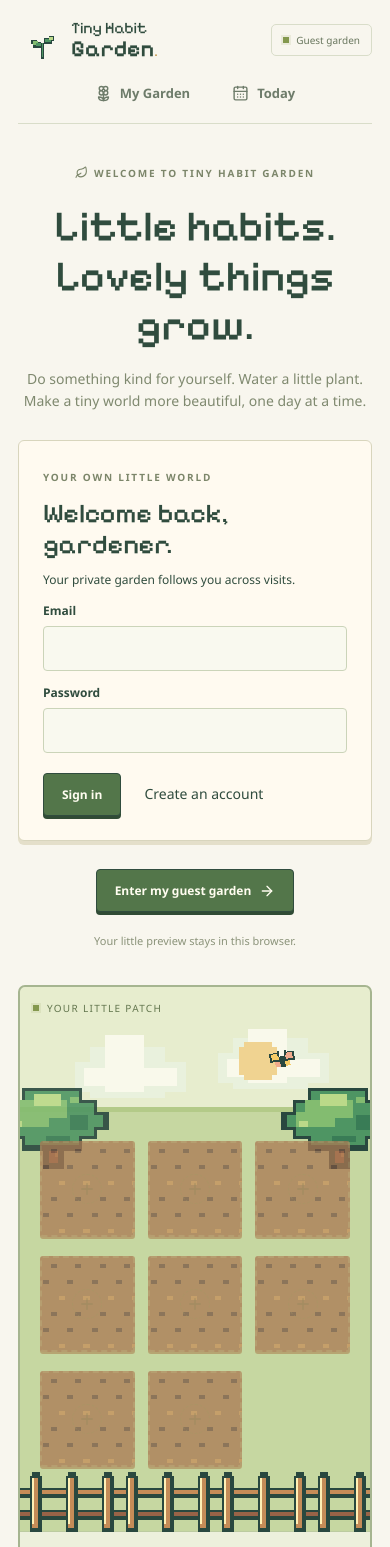
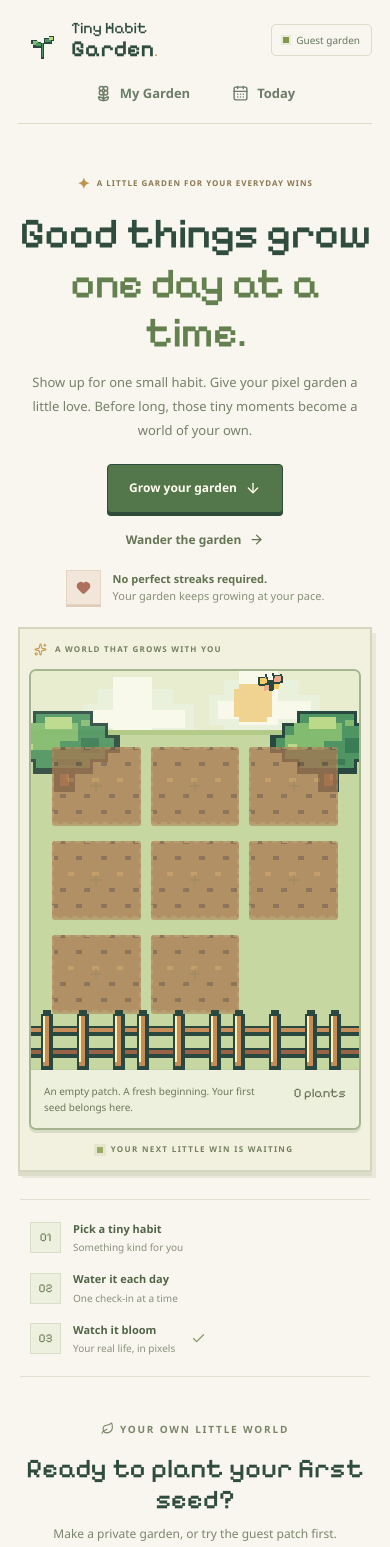
Before and after one commit to thawlinnhtet-coding/tiny-habit-garden, a Next.js app: page / in a window 390 px wide. Shown: the top 1547 px of the page. Built offline with nearby package versions, Linux system fonts and the light colour scheme; no server answers.

Commit message:
feat: polish animated landing page

```diff
--- a/src/app/globals.css
+++ b/src/app/globals.css
@@ -796,30 +796,241 @@ h3 {
   font-size: 12px;
 }
 .landing-wrap {
-  max-width: 940px;
-  margin: 10px auto;
-  text-align: center;
+  max-width: 1264px;
+  margin: 0 auto;
 }
-.landing-wrap h1 {
-  font-size: clamp(45px, 6vw, 68px);
-  margin: 17px auto;
-  max-width: 620px;
+.landing-hero {
+  display: grid;
+  grid-template-columns: minmax(0, 0.9fr) minmax(0, 1.1fr);
+  align-items: center;
+  gap: clamp(34px, 5vw, 72px);
+  padding: 35px 0 40px;
 }
-.landing-wrap > p {
-  font-size: 14px;
-  color: #7f896f;
-  max-width: 450px;
-  margin: 0 auto 23px;
+.landing-copy {
+  position: relative;
+  z-index: 1;
+  padding: 16px 0;
+}
+.landing-eyebrow {
+  color: #8a7751;
+  letter-spacing: 1.4px;
+}
+.landing-seed {
+  color: #bd9350;
+  font-size: 15px;
+}
+.landing-copy h1 {
+  margin: 20px 0 19px;
+  max-width: 570px;
+  font-size: clamp(43px, 5.2vw, 68px);
+  letter-spacing: -1.4px;
+  color: #304c3e;
+}
+.landing-copy h1 span {
+  color: #63804e;
+}
+.landing-description {
+  max-width: 440px;
+  color: #75806a;
+  font-size: 15px;
+  line-height: 1.85;
 }
 .landing-actions {
   display: flex;
   align-items: center;
+  justify-content: flex-start;
+  gap: 23px;
+  margin: 26px 0 28px;
+}
+.landing-start {
+  min-height: 49px;
+  padding-inline: 21px;
+}
+.landing-preview-link {
+  display: inline-flex;
+  align-items: center;
+  gap: 8px;
+  color: #647454;
+  font-size: 12px;
+  font-weight: 700;
+  transition: gap 0.2s ease;
+}
+.landing-preview-link:hover {
+  gap: 12px;
+}
+.landing-kindness {
+  display: flex;
+  align-items: center;
+  gap: 12px;
+  color: #879079;
+  font-size: 11px;
+  line-height: 1.55;
+}
+.landing-kindness strong {
+  color: #61724f;
+  font-size: 11px;
+}
+.kindness-icon {
+  width: 35px;
+  height: 35px;
+  display: grid;
+  place-items: center;
+  color: #ad705c;
+  background: #f1e6d9;
+  border: 1px solid #e5d5c2;
+  box-shadow: 0 2px 0 #ddcdb9;
+}
+.landing-world {
+  position: relative;
+  padding: 14px;
+  background: #f2f0df;
+  border: 2px solid #d4d6be;
+  box-shadow:
+    0 5px 0 #dbddca,
+    8px 9px 0 #eae9d9;
+  animation: world-arrive 0.85s 0.2s both;
+}
+.world-label,
+.world-note {
+  display: flex;
+  align-items: center;
+  gap: 8px;
+  color: #74805f;
+  font-size: 9px;
+  font-weight: 700;
+  letter-spacing: 1.2px;
+}
+.world-label {
+  min-height: 31px;
+  padding: 0 5px 9px;
+}
+.world-label svg {
+  color: #c5984d;
+}
+.world-note {
+  min-height: 31px;
   justify-content: center;
-  gap: 22px;
-  margin-bottom: 35px;
+  padding-top: 8px;
+  font-size: 8px;
+  letter-spacing: 1.35px;
+}
+.world-note-dot {
+  width: 6px;
+  height: 6px;
+  background: #9aab68;
+  box-shadow: 0 0 0 3px #9aab6826;
 }
 .compact-scene {
   text-align: left;
+  box-shadow: 0 3px 0 #d9ddc7;
+}
+.compact-scene .scene-topline {
+  display: none;
+}
+.compact-scene .scene-sky {
+  height: 75px;
+}
+.compact-scene .garden-ground {
+  min-height: 225px;
+  padding: 0 60px 47px;
+}
+.compact-scene .garden-beds {
+  grid-template-columns: repeat(4, minmax(0, 1fr));
+  gap: 13px;
+  margin-top: 12px;
+}
+.compact-scene .garden-plot {
+  min-height: 76px;
+}
+.compact-scene .scene-caption {
+  min-height: 39px;
+}
+.landing-steps {
+  display: flex;
+  justify-content: center;
+  align-items: center;
+  gap: clamp(15px, 3vw, 42px);
+  padding: 21px 18px;
+  border-top: 1px solid #e0e1d2;
+  border-bottom: 1px solid #e0e1d2;
+}
+.landing-step {
+  display: flex;
+  align-items: center;
+  gap: 12px;
+}
+.step-number {
+  width: 31px;
+  height: 31px;
+  display: grid;
+  place-items: center;
+  flex: 0 0 auto;
+  color: #73835c;
+  background: #edf0df;
+  border: 1px solid #d8dec7;
+  font-family: Pixelify, monospace;
+  font-size: 12px;
+}
+.landing-step strong,
+.landing-step small {
+  display: block;
+}
+.landing-step strong {
+  color: #526548;
+  font-size: 11px;
+}
+.landing-step small {
+  margin-top: 2px;
+  color: #89907d;
+  font-size: 10px;
+}
+.step-connector {
+  color: #bdc59f;
+  font-size: 22px;
+  letter-spacing: 3px;
+}
+.step-check {
+  color: #859a5f;
+  margin-left: 4px;
+}
+.landing-join {
+  scroll-margin-top: 24px;
+  padding: 56px 0 18px;
+}
+.join-heading {
+  text-align: center;
+}
+.join-heading h2 {
+  margin: 11px 0 9px;
+  font-size: clamp(25px, 3vw, 34px);
+}
+.join-heading p {
+  color: #7b866e;
+  font-size: 12px;
+}
+.landing-join .auth-paper {
+  margin-top: 24px;
+  box-shadow: 0 4px 0 #e2ddc7;
+}
+.landing-signoff {
+  margin-top: 23px;
+  color: #929780;
+  text-align: center;
+  font-family: Pixelify, monospace;
+  font-size: 13px;
+}
+.landing-signoff span {
+  color: #bb8957;
+}
+@keyframes world-arrive {
+  from {
+    opacity: 0;
+    transform: translateY(12px) rotate(0.5deg);
+  }
+  to {
+    opacity: 1;
+    transform: translateY(0) rotate(0);
+  }
 }
 @keyframes cloud-drift {
   to {
@@ -1238,6 +1449,105 @@ h3 {
     transform: translateY(-2px);
   }
 }
+@media (max-width: 940px) {
+  .landing-hero {
+    grid-template-columns: minmax(0, 1fr);
+    gap: 28px;
+    padding-top: 25px;
+  }
+  .landing-copy {
+    text-align: center;
+  }
+  .landing-copy h1,
+  .landing-description {
+    margin-left: auto;
+    margin-right: auto;
+  }
+  .landing-actions,
+  .landing-kindness {
+    justify-content: center;
+  }
+  .landing-world {
+    width: min(100%, 760px);
+    margin: 0 auto;
+  }
+  .landing-steps {
+    gap: 18px;
+  }
+}
+@media (max-width: 600px) {
+  .landing-hero {
+    gap: 22px;
+    padding: 10px 0 27px;
+  }
+  .landing-copy {
+    padding: 8px 0 0;
+  }
+  .landing-eyebrow {
+    justify-content: center;
+    font-size: 8px;
+    letter-spacing: 1px;
+  }
+  .landing-copy h1 {
+    margin: 14px auto 13px;
+    font-size: clamp(39px, 11vw, 52px);
+    letter-spacing: -0.8px;
+  }
+  .landing-description {
+    max-width: 350px;
+    font-size: 13px;
+  }
+  .landing-actions {
+    gap: 17px;
+    margin: 21px 0;
+  }
+  .landing-kindness {
+    text-align: left;
+  }
+  .landing-world {
+    padding: 9px;
+    box-shadow:
+      0 4px 0 #dbddca,
+      4px 6px 0 #eae9d9;
+  }
+  .world-label {
+    font-size: 8px;
+  }
+  .compact-scene .scene-sky {
+    height: 59px;
+  }
+  .compact-scene .garden-ground {
+    min-height: 210px;
+    padding: 0 21px 57px;
+  }
+  .compact-scene .garden-beds {
+    grid-template-columns: repeat(3, minmax(0, 1fr));
+    gap: 17px 10px;
+  }
+  .compact-scene .garden-plot {
+    min-height: 77px;
+  }
+  .landing-steps {
+    align-items: flex-start;
+    flex-direction: column;
+    gap: 15px;
+    width: min(100%, 350px);
+    margin: 0 auto;
+    padding: 20px 10px;
+  }
+  .step-connector {
+    display: none;
+  }
+  .landing-step {
+    width: 100%;
+  }
+  .landing-join {
+    padding-top: 42px;
+  }
+  .join-heading h2 {
+    font-size: 27px;
+  }
+}
 .auth-paper {
   max-width: 580px;
   margin: 28px auto;
--- a/src/app/page.tsx
+++ b/src/app/page.tsx
@@ -1,7 +1,15 @@
 "use client";
+
 import Link from "next/link";
 import { useRouter } from "next/navigation";
-import { ArrowRight, Leaf } from "lucide-react";
+import {
+  ArrowDown,
+  ArrowRight,
+  Check,
+  Heart,
+  Leaf,
+  Sparkles,
+} from "lucide-react";
 import { GardenShell } from "@/components/garden-shell";
 import { GardenScene } from "@/components/garden-scene";
 import { useGarden } from "@/components/garden-provider";
@@ -10,32 +18,52 @@ import { AuthPanel } from "@/components/auth-panel";
 export default function Page() {
   const { habits, mode } = useGarden();
   const router = useRouter();
+
   return (
     <GardenShell>
       <div className="landing-wrap">
-        <span className="eyebrow">
-          <Leaf size={13} /> WELCOME TO TINY HABIT GARDEN
+        <section className="landing-hero" aria-labelledby="landing-title">
+          <div className="landing-copy">
+            <span className="eyebrow landing-eyebrow">
+              <span className="landing-seed">✦</span> A LITTLE GARDEN FOR YOUR
+              EVERYDAY WINS
             </span>
-        <h1>
-          Little habits.
+            <h1 id="landing-title">
+              Good things grow
               <br />
-          Lovely things grow.
+              <span>one day at a time.</span>
             </h1>
-        <p>
-          Do something kind for yourself. Water a little plant. Make a tiny
-          world more beautiful, one day at a time.
+            <p className="landing-description">
+              Show up for one small habit. Give your pixel garden a little love.
+              Before long, those tiny moments become a world of your own.
             </p>
-        <AuthPanel />
             <div className="landing-actions">
-          <Link href="/garden" className="pixel-button primary">
-            {mode === "private" ? "Enter my garden" : "Enter my guest garden"}{" "}
-            <ArrowRight size={16} />
+              <a
+                href="#your-garden"
+                className="pixel-button primary landing-start"
+              >
+                Grow your garden <ArrowDown size={16} />
+              </a>
+              <Link href="/garden" className="landing-preview-link">
+                {mode === "private" ? "Visit your garden" : "Wander the garden"}
+                <ArrowRight size={15} />
               </Link>
-          <span className="field-note">
-            {mode === "private"
-              ? "A little care, wherever you are."
-              : "Your little preview stays in this browser."}
+            </div>
+            <div className="landing-kindness">
+              <span className="kindness-icon">
+                <Heart size={15} fill="currentColor" />
               </span>
+              <span>
+                <strong>No perfect streaks required.</strong>
+                <br />
+                Your garden keeps growing at your pace.
+              </span>
+            </div>
+          </div>
+
+          <div className="landing-world">
+            <div className="world-label">
+              <Sparkles size={13} /> A WORLD THAT GROWS WITH YOU
             </div>
             <GardenScene
               compact
@@ -43,6 +71,61 @@ export default function Page() {
               onSelect={() => router.push("/garden")}
               onPlant={() => router.push("/habits/new")}
             />
+            <div className="world-note">
+              <span className="world-note-dot" /> YOUR NEXT LITTLE WIN IS
+              WAITING
+            </div>
+          </div>
+        </section>
+
+        <section className="landing-steps" aria-label="How your garden grows">
+          <div className="landing-step">
+            <span className="step-number">01</span>
+            <span>
+              <strong>Pick a tiny habit</strong>
+              <small>Something kind for you</small>
+            </span>
+          </div>
+          <span className="step-connector" aria-hidden="true">
+            ···
+          </span>
+          <div className="landing-step">
+            <span className="step-number">02</span>
+            <span>
+              <strong>Water it each day</strong>
+              <small>One check-in at a time</small>
+            </span>
+          </div>
+          <span className="step-connector" aria-hidden="true">
+            ···
+          </span>
+          <div className="landing-step">
+            <span className="step-number">03</span>
+            <span>
+              <strong>Watch it bloom</strong>
+              <small>Your real life, in pixels</small>
+            </span>
+            <Check className="step-check" size={15} />
+          </div>
+        </section>
+
+        <section
+          id="your-garden"
+          className="landing-join"
+          aria-label="Start your garden"
+        >
+          <div className="join-heading">
+            <span className="eyebrow">
+              <Leaf size={13} /> YOUR OWN LITTLE WORLD
+            </span>
+            <h2>Ready to plant your first seed?</h2>
+            <p>Make a private garden, or try the guest patch first.</p>
+          </div>
+          <AuthPanel />
+          <p className="landing-signoff">
+            Small steps. Soft soil. A little more you. <span>✿</span>
+          </p>
+        </section>
       </div>
     </GardenShell>
   );
```
Also changed, not shown: 1 other file (tests, documents, lock files or other folders). Lines whose indentation alone changed are shown as unchanged.
